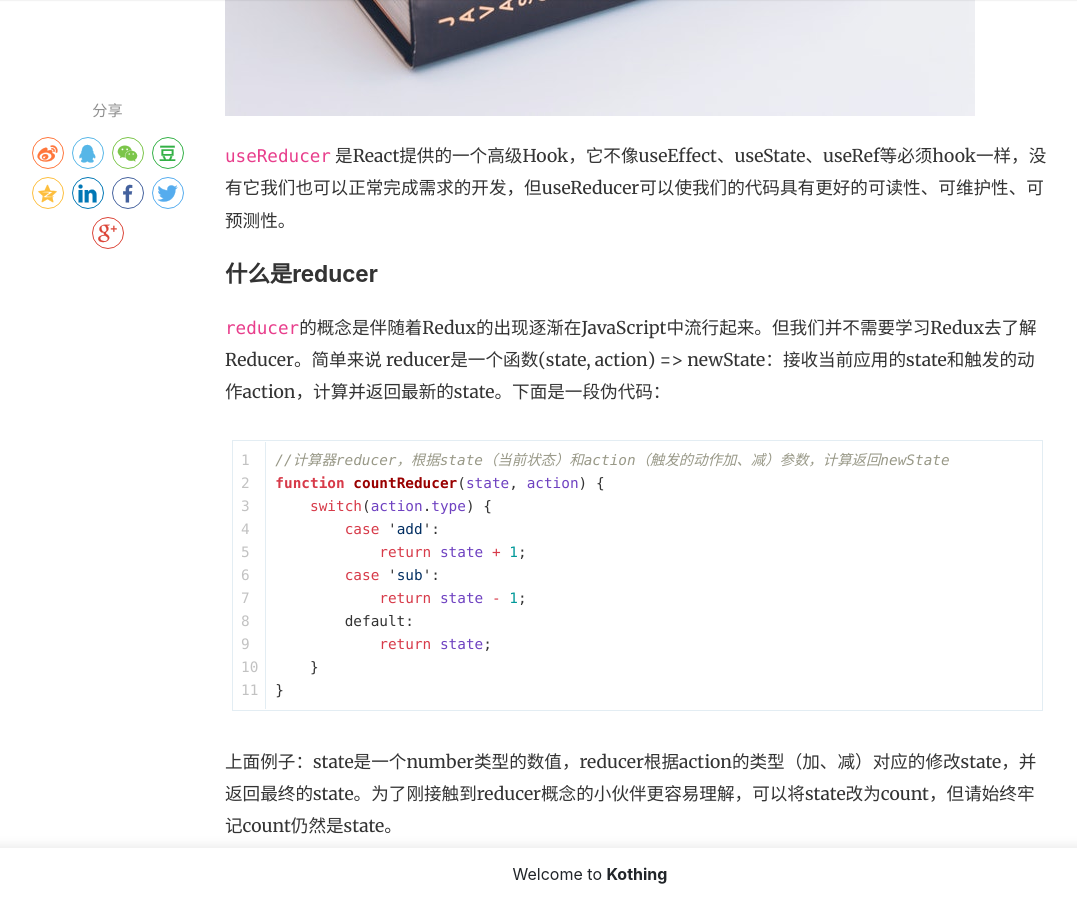
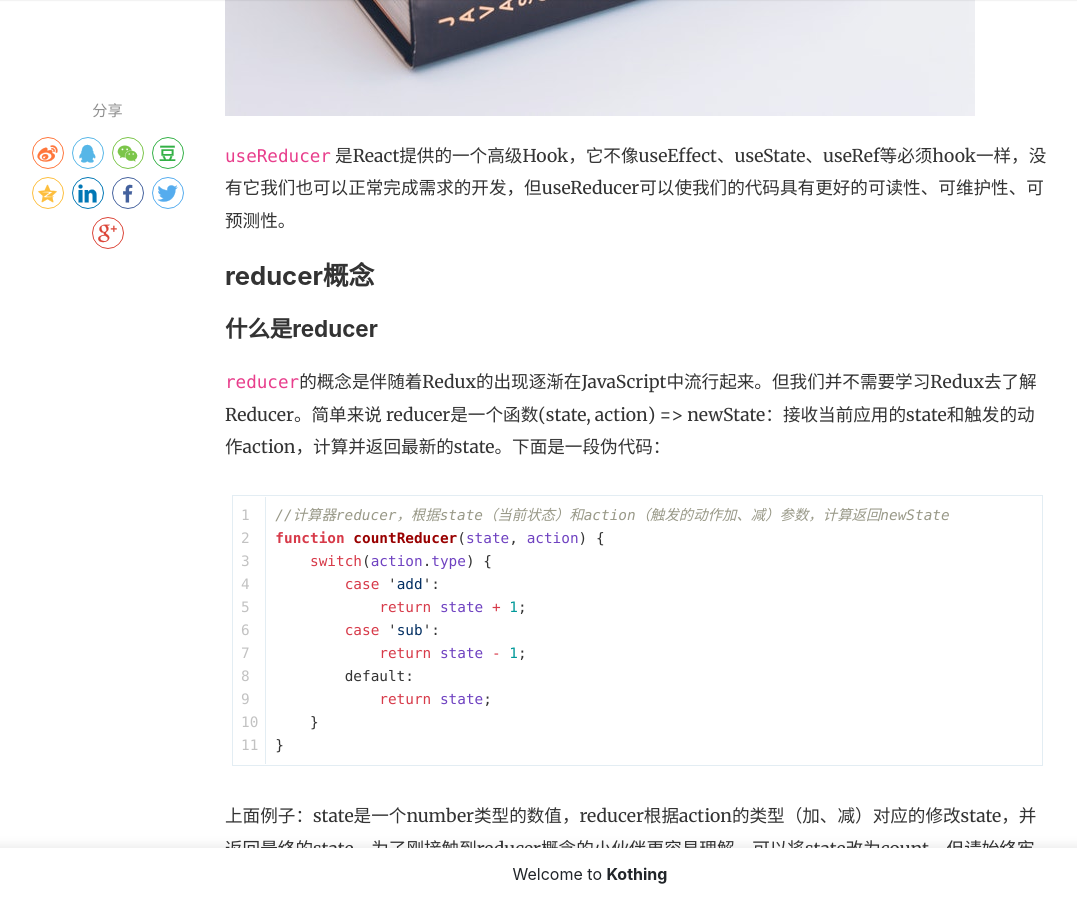
Before and after one commit to kothing/kothing.github.io, a Jekyll site: the page built from _posts/2019-01-12-react-hook--useReducer.md, in a window 1280 px wide and 900 px high, scrolled down 708 px. Shown: the whole window, without its empty margins (50-1127 px from the left). Built offline with Jekyll 4.4.1, drawn with Linux system fonts in a browser that asks for light colours; nearby versions of some CDN libraries; comment, search, counter and statistics services are not loaded.

Commit message:
Update 2019-01-12-react-hook--useReducer.md

````diff
--- a/_posts/2019-01-12-react-hook--useReducer.md
+++ b/_posts/2019-01-12-react-hook--useReducer.md
@@ -7,6 +7,8 @@
 ---
 
 `useReducer` 是React提供的一个高级Hook，它不像useEffect、useState、useRef等必须hook一样，没有它我们也可以正常完成需求的开发，但useReducer可以使我们的代码具有更好的可读性、可维护性、可预测性。
+
+## reducer概念
 
 ### 什么是reducer
 `reducer`的概念是伴随着Redux的出现逐渐在JavaScript中流行起来。但我们并不需要学习Redux去了解Reducer。简单来说 reducer是一个函数(state, action) => newState：接收当前应用的state和触发的动作action，计算并返回最新的state。下面是一段伪代码：
@@ -134,3 +136,6 @@
     }
 }
 ```
+
+
+## reducer示例
````
